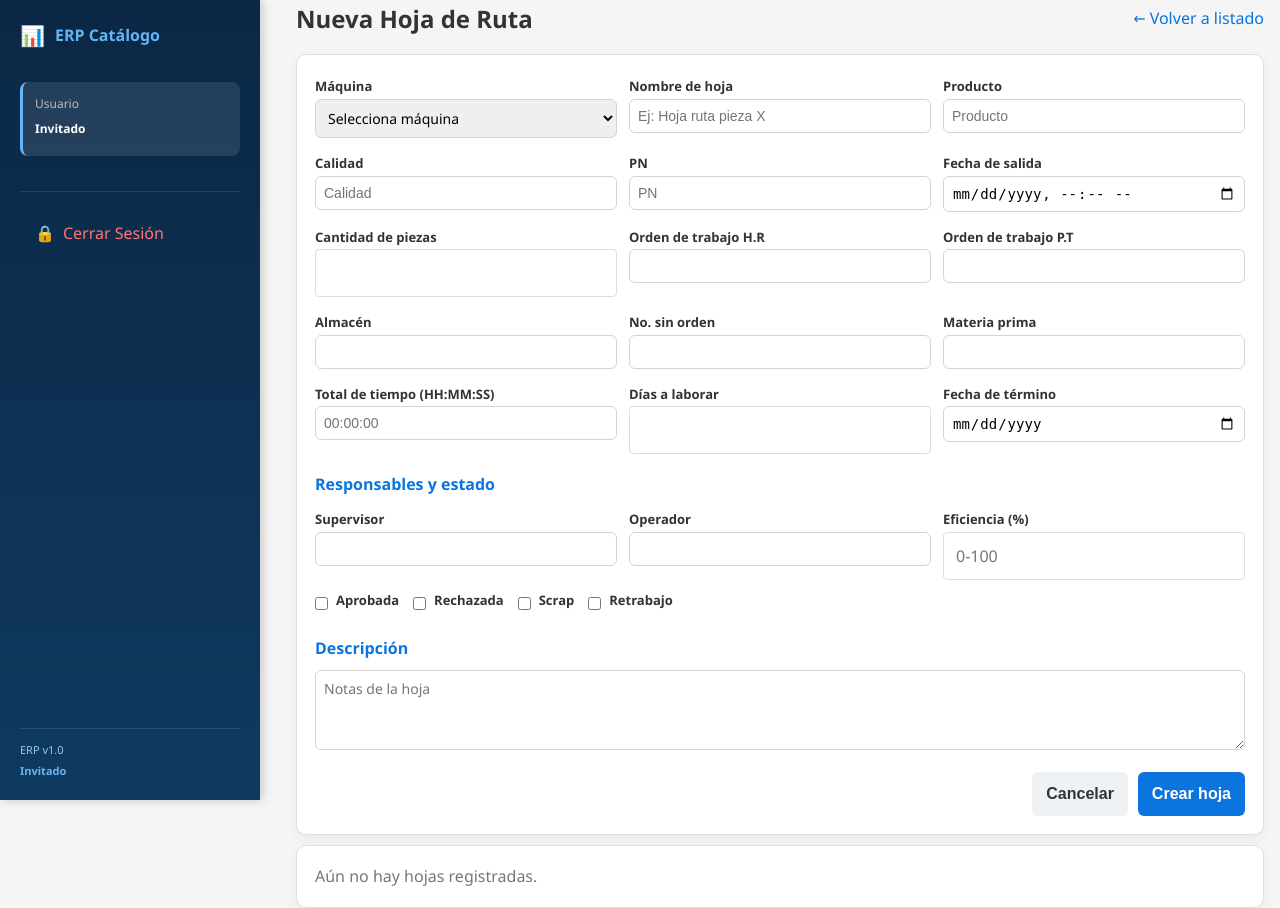
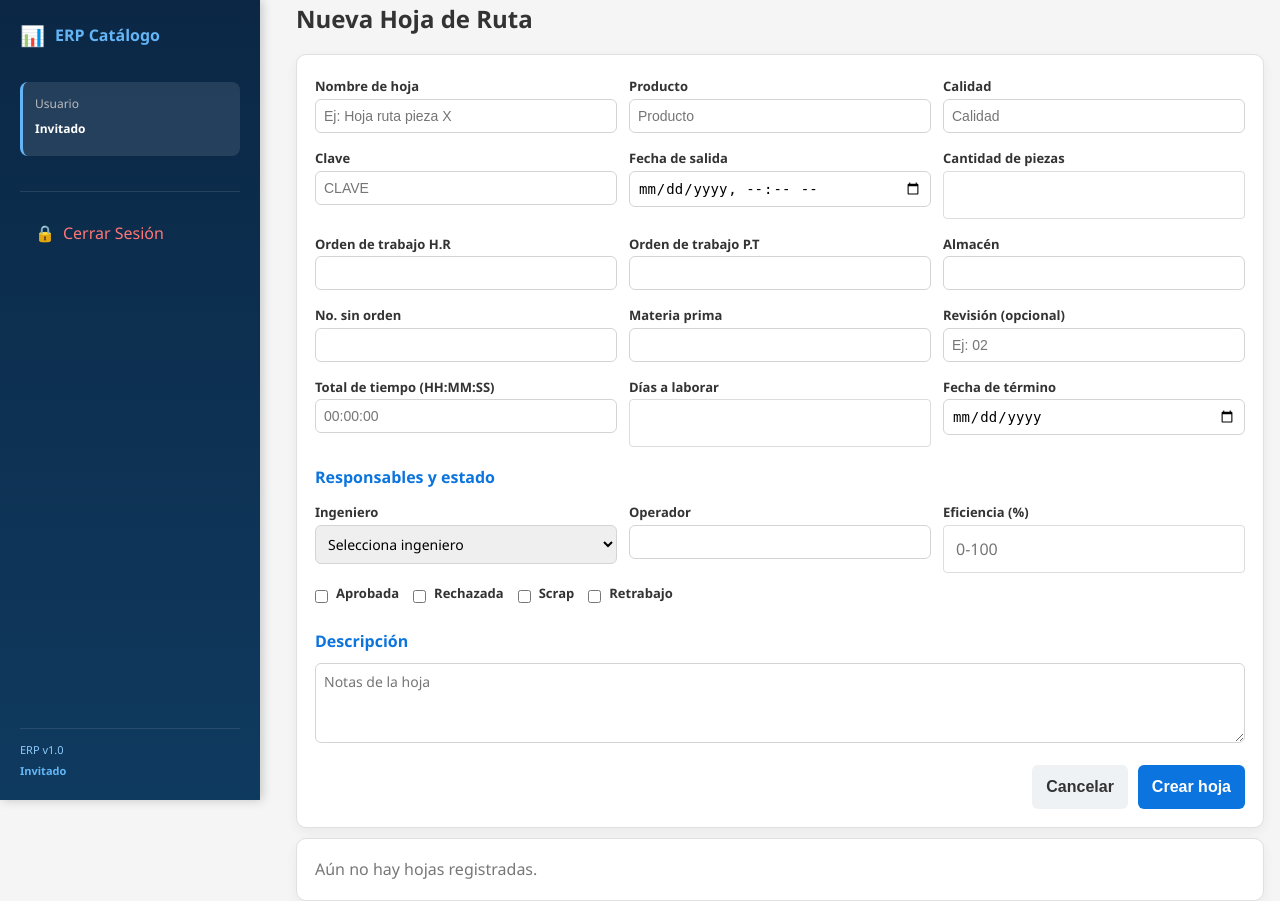
Before and after one commit to sistemas2verduzco-svg/industrial-verduzco, a Flask app: page /hojas_ruta_form in a window 1280 px wide. Run offline with Flask 3, Linux system fonts and the light colour scheme; the visitor is signed in with stand-in values (Sample User, id 1); data that the repository does not hold is empty.

Commit message:
modified:   app.py 	modified:   models.py 	modified:   templates/hojas_ruta_detalle.html 	modified:   templates/hojas_ruta_form.html

```diff
--- a/app.py
+++ b/app.py
@@ -545,8 +545,8 @@ def api_crear_hoja_ruta():
     nombre = data.get('nombre')
     descripcion = data.get('descripcion')
 
-    if not maquina_id or not nombre:
-        return jsonify({'error': 'maquina_id y nombre requeridos'}), 400
+    if not nombre:
+        return jsonify({'error': 'nombre requerido'}), 400
 
     def parse_bool(val):
         if val is None:
@@ -555,14 +555,23 @@ def api_crear_hoja_ruta():
             return val
         return str(val).lower() in ['1', 'true', 'si', 'sí', 'on', 'yes']
 
+    # Asegurar cambios de esquema en producción sin migraciones (Postgres 15)
+    try:
+        db.session.execute("ALTER TABLE hojas_ruta ADD COLUMN IF NOT EXISTS revision VARCHAR(100)")
+        db.session.execute("ALTER TABLE hojas_ruta ALTER COLUMN maquina_id DROP NOT NULL")
+        db.session.commit()
+    except Exception:
+        db.session.rollback()
+
     hoja = HojaRuta(
-        maquina_id=maquina_id,
+        maquina_id=int(maquina_id) if maquina_id else None,
         nombre=nombre,
         descripcion=descripcion,
         estado=data.get('estado', 'activa'),
         producto=data.get('producto'),
         calidad=data.get('calidad'),
-        pn=data.get('pn'),
+        pn=data.get('clave') or data.get('pn'),
+        revision=data.get('revision'),
         fecha_salida=datetime.fromisoformat(data['fecha_salida']) if data.get('fecha_salida') else None,
         cantidad_piezas=int(data['cantidad_piezas']) if data.get('cantidad_piezas') else None,
         orden_trabajo_hr=data.get('orden_trabajo_hr'),
@@ -577,7 +586,7 @@ def api_crear_hoja_ruta():
         rechazada=parse_bool(data.get('rechazada')),
         scrap=parse_bool(data.get('scrap')),
         retrabajo=parse_bool(data.get('retrabajo')),
-        supervisor=data.get('supervisor'),
+        supervisor=data.get('ingeniero') or data.get('supervisor'),
         operador=data.get('operador'),
         eficiencia=float(data['eficiencia']) if data.get('eficiencia') else None
     )
--- a/models.py
+++ b/models.py
@@ -459,7 +459,7 @@ class HojaRuta(db.Model):
     """Hojas de ruta de producción para máquinas."""
     __tablename__ = 'hojas_ruta'
     id = db.Column(db.Integer, primary_key=True)
-    maquina_id = db.Column(db.Integer, db.ForeignKey('maquinas.id'), nullable=False)
+    maquina_id = db.Column(db.Integer, db.ForeignKey('maquinas.id'), nullable=True)
     nombre = db.Column(db.String(255), nullable=False)
     descripcion = db.Column(db.Text, nullable=True)
     estado = db.Column(db.String(20), default='activa')  # activa, pausada, completada
@@ -468,6 +468,7 @@ class HojaRuta(db.Model):
     producto = db.Column(db.String(255), nullable=True)
     calidad = db.Column(db.String(255), nullable=True)
     pn = db.Column(db.String(255), nullable=True)
+    revision = db.Column(db.String(100), nullable=True)
     fecha_salida = db.Column(db.DateTime, nullable=True)
     cantidad_piezas = db.Column(db.Integer, nullable=True)
     orden_trabajo_hr = db.Column(db.String(100), nullable=True)
@@ -504,6 +505,7 @@ class HojaRuta(db.Model):
             'producto': self.producto,
             'calidad': self.calidad,
             'pn': self.pn,
+            'revision': self.revision,
             'fecha_salida': self.fecha_salida.isoformat() if self.fecha_salida else None,
             'cantidad_piezas': self.cantidad_piezas,
             'orden_trabajo_hr': self.orden_trabajo_hr,
--- a/templates/hojas_ruta_detalle.html
+++ b/templates/hojas_ruta_detalle.html
@@ -205,7 +205,7 @@
                             </div>
                             <div style="width:220px; padding:6px; text-align:left;">
                                 <div style="font-size:12px;">FOLIO M.P</div>
-                                <div style="font-size:12px;">REVISION: 02</div>
+                                <div style="font-size:12px;">REVISION: {{ hoja.revision or '' }}</div>
                                 <div style="font-size:12px;">HORA DE INGRESO ALMACEN P.T</div>
                             </div>
                         </div>
--- a/templates/hojas_ruta_form.html
+++ b/templates/hojas_ruta_form.html
@@ -26,21 +26,12 @@
     <div class="container">
         <div style="display:flex;align-items:center;justify-content:space-between;margin-bottom:16px;">
             <h2 style="margin:0;">Nueva Hoja de Ruta</h2>
-            <a href="/hojas_ruta" style="color:#0b74de; text-decoration:none;">← Volver a listado</a>
+            <div></div>
         </div>
 
         <div class="form-card">
             <form id="hojaForm">
                 <div class="grid">
-                    <div>
-                        <label>Máquina</label>
-                        <select name="maquina_id" required>
-                            <option value="">Selecciona máquina</option>
-                            {% for m in maquinas %}
-                            <option value="{{ m.id }}">{{ m.nombre }}</option>
-                            {% endfor %}
-                        </select>
-                    </div>
                     <div>
                         <label>Nombre de hoja</label>
                         <input name="nombre" required placeholder="Ej: Hoja ruta pieza X">
@@ -54,8 +45,8 @@
                         <input name="calidad" placeholder="Calidad">
                     </div>
                     <div>
-                        <label>PN</label>
-                        <input name="pn" placeholder="PN">
+                        <label>Clave</label>
+                        <input name="clave" placeholder="CLAVE">
                     </div>
                     <div>
                         <label>Fecha de salida</label>
@@ -86,6 +77,10 @@
                         <input name="materia_prima">
                     </div>
                     <div>
+                        <label>Revisión (opcional)</label>
+                        <input name="revision" placeholder="Ej: 02">
+                    </div>
+                    <div>
                         <label>Total de tiempo (HH:MM:SS)</label>
                         <input name="total_tiempo" placeholder="00:00:00">
                     </div>
@@ -102,8 +97,14 @@
                 <div class="section-title">Responsables y estado</div>
                 <div class="grid">
                     <div>
-                        <label>Supervisor</label>
-                        <input name="supervisor">
+                        <label>Ingeniero</label>
+                        <select name="ingeniero" id="ingeniero">
+                            <option value="">Selecciona ingeniero</option>
+                            <option>Rodrigo Gomez</option>
+                            <option>Jose Nemesio</option>
+                            <option>Otro...</option>
+                        </select>
+                        <input id="ingeniero_otro" name="ingeniero_otro" placeholder="Nombre del ingeniero" style="margin-top:6px; display:none;">
                     </div>
                     <div>
                         <label>Operador</label>
@@ -186,9 +187,13 @@
         const fd = new FormData(form);
         const payload = {};
         fd.forEach((v, k) => { payload[k] = v; });
+        // Ingeniero: si elige "Otro..." usar el campo libre
+        if (payload['ingeniero'] === 'Otro...') {
+            payload['ingeniero'] = fd.get('ingeniero_otro') || '';
+        }
 
-        if (!payload.maquina_id || !payload.nombre) {
-            alert('Máquina y nombre son obligatorios');
+        if (!payload.nombre || !payload.clave) {
+            alert('Nombre y clave son obligatorios');
             return;
         }
 
@@ -239,6 +244,15 @@
             });
         });
     }
+
+    // Mostrar input de ingeniero cuando selecciona "Otro..."
+    const selIng = document.getElementById('ingeniero');
+    const ingOtro = document.getElementById('ingeniero_otro');
+    if (selIng && ingOtro) {
+        selIng.addEventListener('change', () => {
+            ingOtro.style.display = selIng.value === 'Otro...' ? '' : 'none';
+        });
+    }
     </script>
 </body>
 </html>
```
